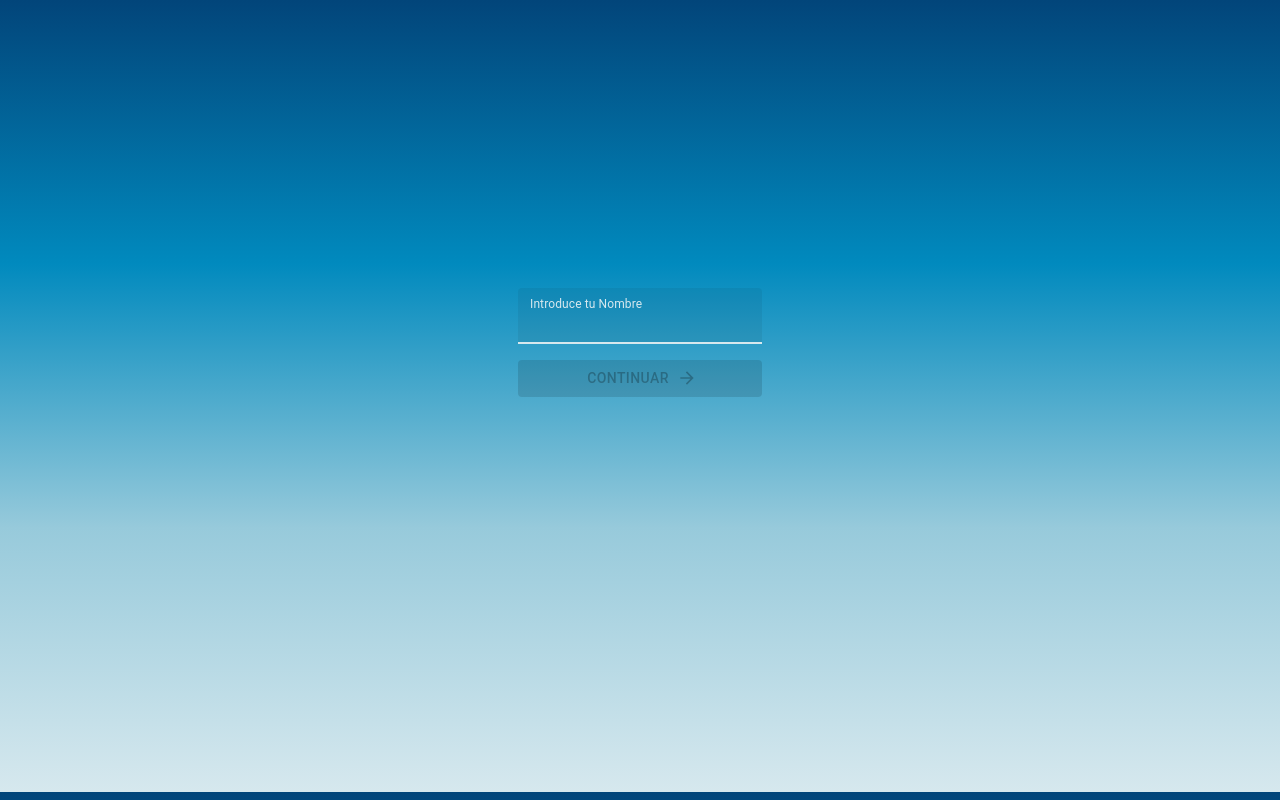
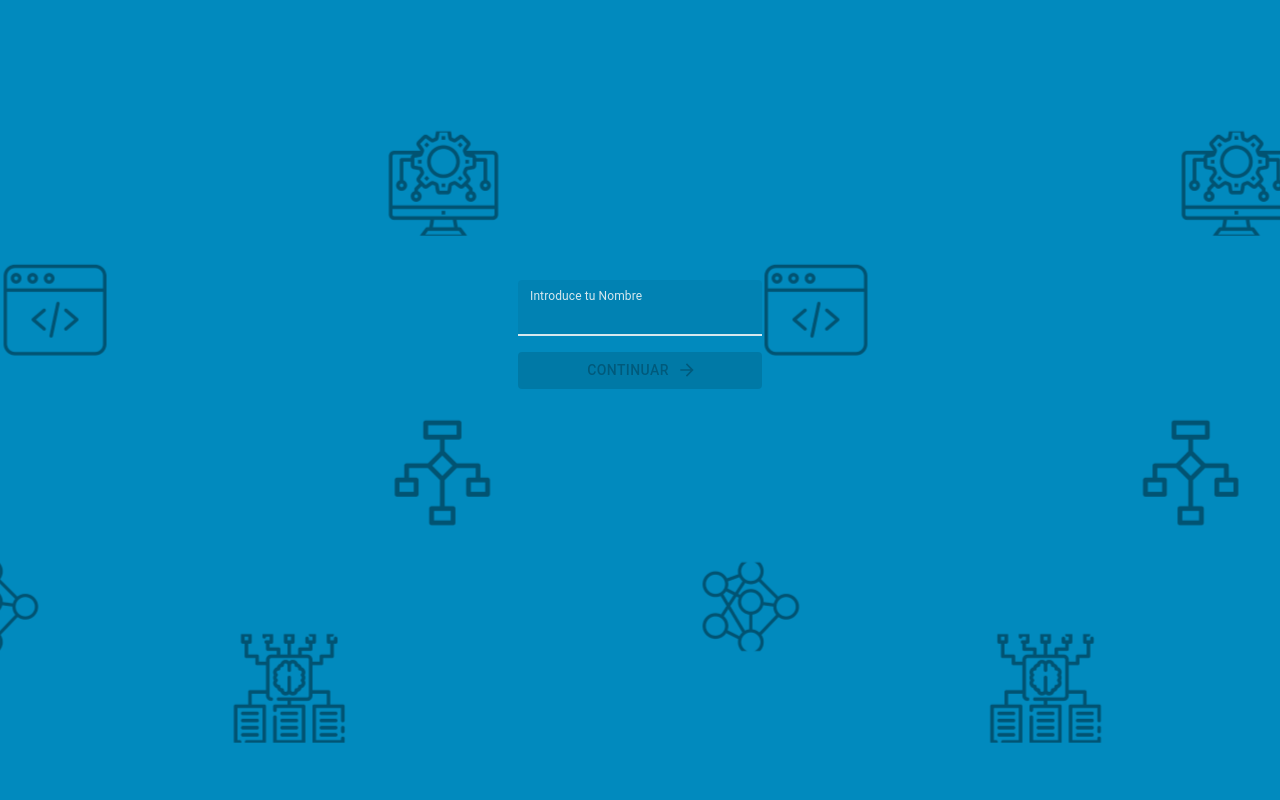
Before and after one commit to DavidPerezAntonio51/ProyectoSocial, a React (Create React App) app in the folder aprendamos-java/: page / in a window 1280 px wide. Built offline with nearby package versions, Linux system fonts and the light colour scheme.

Commit message:
background

```diff
--- a/aprendamos-java/src/App.css
+++ b/aprendamos-java/src/App.css
@@ -7,18 +7,16 @@
 }
 
 body{
-  background:linear-gradient(to bottom, var(--theme-color-regal-blue), var(--theme-color-bondi-blue), var(--theme-color-morning-glory), var(--theme-color-boticelli));
-  height: 97vh;
+  background-image: url(./Images/Background.png);
+  background-repeat: no-repeat;
+  background-position: center;
+  margin: 0;
 }
 
 .textWhite{
   color: red;
 }
 
-.Fondo {
-  background:linear-gradient(to bottom, var(--theme-color-regal-blue), var(--theme-color-bondi-blue), var(--theme-color-morning-glory), var(--theme-color-boticelli));
-  height: 97vh;
-}
 
 @media (prefers-reduced-motion: no-preference) {
   .App-logo {
```
Also changed, not shown: aprendamos-java/src/Images/Background.png (added), 1 other file (tests, documents, lock files or other folders).
